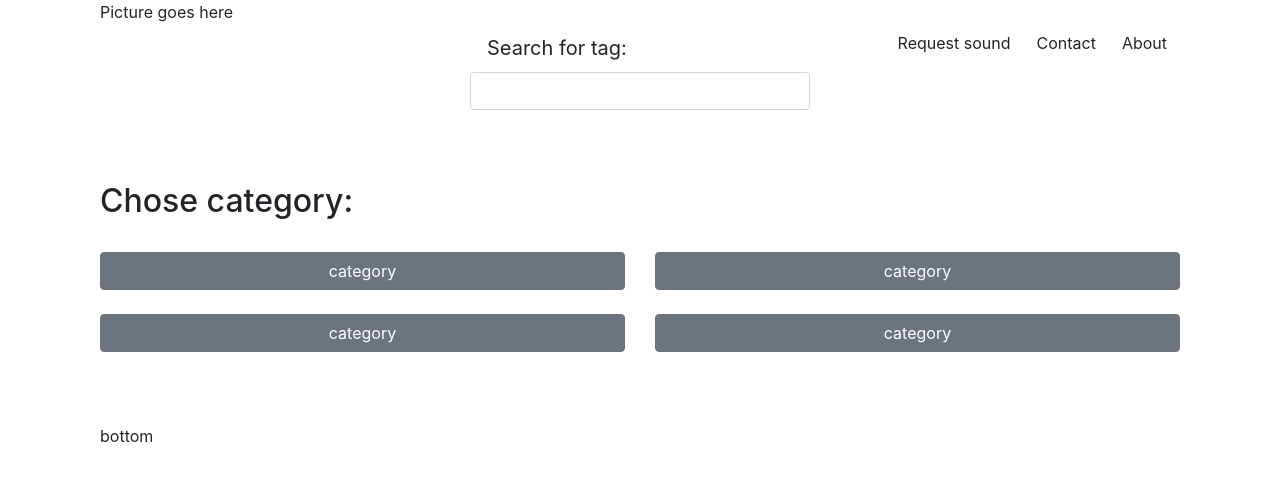
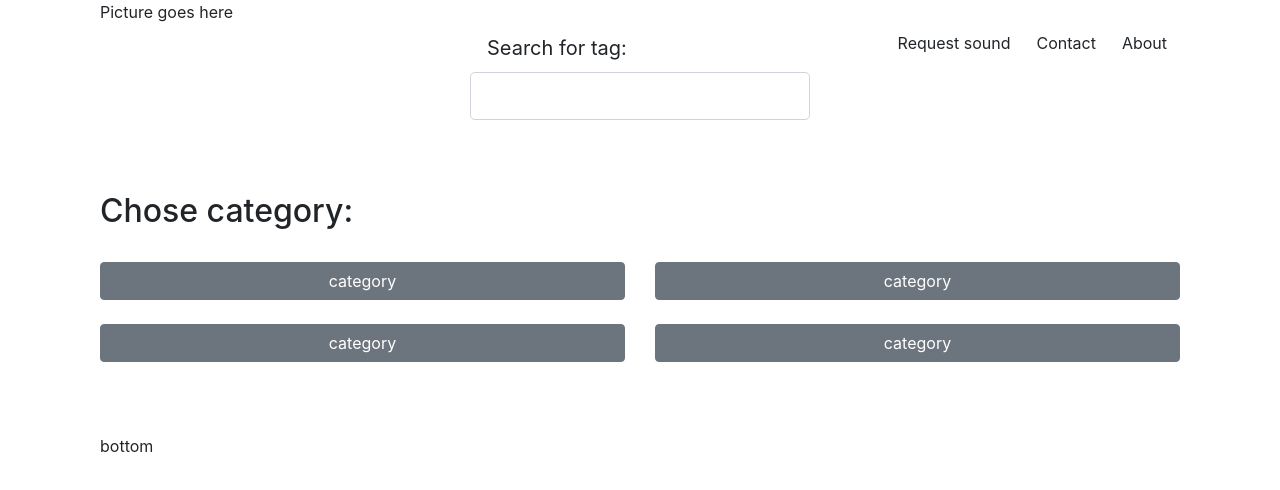
Before and after one commit to AntikristeenA/HS-webpage, a website: page index.html in a window 1280 px wide. Drawn offline with nearby package versions, Linux system fonts and the light colour scheme.

Commit message:
Update index.html

```diff
--- a/index.html
+++ b/index.html
@@ -33,7 +33,7 @@
 
 				<div class='col-lg-4'>
 					<button id="Sbutton" onclick="searchF()" class='btn btn-lg' >Search for tag:</button>
-					<input id="search" type="text" class="form-control form-control"  onkeydown='keyF()'>
+					<input id="search" type="text" class="form-control form-control-lg"  onkeydown='keyF()'>
 
 				</div>
 
```
